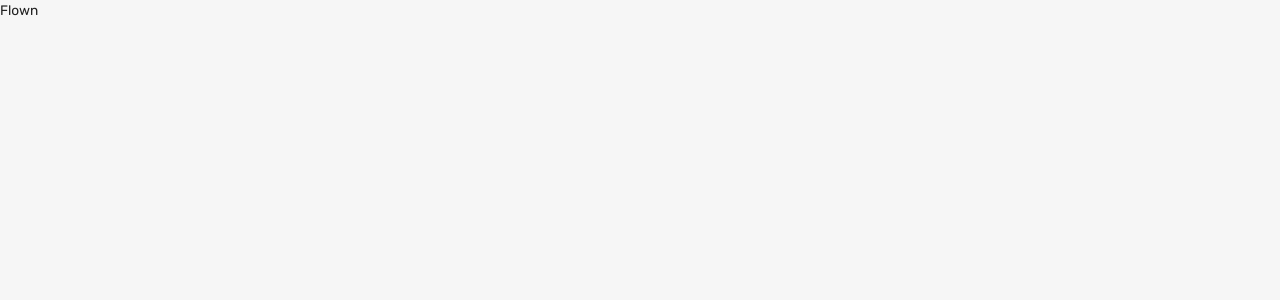
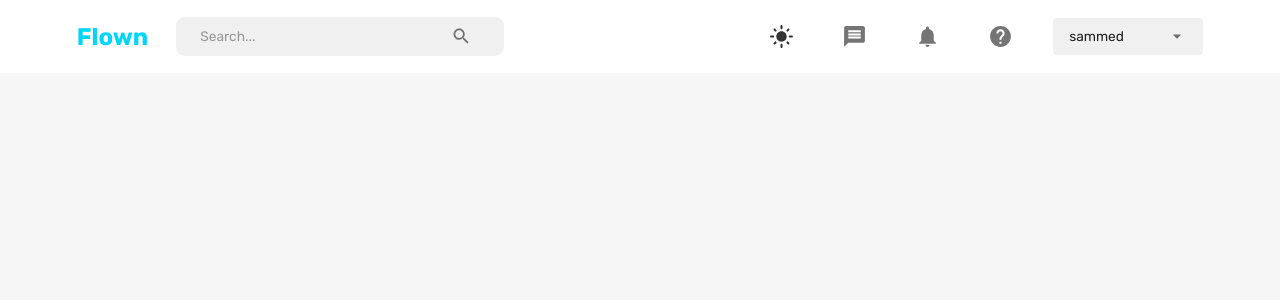
Before and after one commit to sammed-sankonatti/flown, a React (Vite) app: page / in a window 1280 px wide. Shown: the top 300 px of the page. Built offline with nearby package versions, Linux system fonts and the light colour scheme.

Commit message:
responsive navbar section, can be even more optimized

```diff
--- /dev/null
+++ b/src/components/FlexBetween.jsx
@@ -0,0 +1,10 @@
+import { Box } from "@mui/material";
+import { styled } from "@mui/system";
+
+const FlexBetween = styled(Box)({
+  display: "flex",
+  justifyContent: "space-between",
+  alignItems: "center",
+});
+
+export default FlexBetween;
--- /dev/null
+++ b/src/components/NavBar.jsx
@@ -0,0 +1,191 @@
+import React from 'react'
+import { useState } from "react";
+import { Box, IconButton, InputBase, Typography, Select, MenuItem, FormControl, useTheme, useMediaQuery } from "@mui/material";
+import { Search, Message, DarkMode, LightMode, Notifications, Help, Menu, Close} from "@mui/icons-material";
+import { useDispatch, useSelector } from "react-redux";
+import { setMode } from '../features/themeSlice';
+import { useNavigate } from "react-router-dom";
+import FlexBetween from './FlexBetween';
+
+
+const NavBar = () => {
+  const [isMobileMenuToggled, setIsMobileMenuToggled] = useState(false);
+  const dispatch = useDispatch();
+  const navigate = useNavigate();
+  const user = useSelector((state) => state.auth.user);
+  const isNonMobileScreens = useMediaQuery("(min-width: 1000px)");
+
+  const theme = useTheme();
+  const neutralLight = theme.palette.neutral.light;
+  const dark = theme.palette.neutral.dark;
+  const background = theme.palette.background.default;
+  const primaryLight = theme.palette.primary.light;
+  const alt = theme.palette.background.alt;
+
+  const userName = user?.firstName || "sammed"
+
+  return (
+    <FlexBetween padding="1rem 6%" bgcolor={alt}>
+      <FlexBetween gap="1.75rem">
+        <Typography
+          fontWeight="bold"
+          fontSize="clamp(1rem, 1.5rem, 2.25rem)"
+          color="primary"
+          onClick={() => navigate("/")}
+          sx={{
+            "&:hover": {
+              color: primaryLight,
+              cursor: "pointer",
+            },
+          }}
+        >
+        Flown
+        </Typography>
+        {isNonMobileScreens && (
+          <FlexBetween
+            backgroundColor={neutralLight}
+            borderRadius="9px"
+            gap="3rem"
+            padding="0.1rem 1.5rem"
+          >
+            <InputBase placeholder="Search..." />
+            <IconButton>
+              <Search />
+            </IconButton>
+          </FlexBetween>
+        )}
+      </FlexBetween>
+
+      {/* VIEW ON DESKTOP SCREEN */}
+      {isNonMobileScreens ? (
+        <FlexBetween gap="2rem">
+          <IconButton onClick={() => dispatch(setMode())}>
+            {theme.palette.mode === "dark" ? (
+                <DarkMode sx={{ fontSize: "25px" }} />
+              ) : (
+                <LightMode sx={{ color: dark, fontSize: "25px" }} />
+              )}
+          </IconButton>
+          <IconButton>
+            <Message sx={{ fontSize: "25px" }} />
+          </IconButton>
+          <IconButton>
+            <Notifications sx={{ fontSize: "25px" }} />
+          </IconButton>
+          <IconButton>
+            <Help sx={{ fontSize: "25px" }} />
+          </IconButton>
+          <FormControl variant="standard" value={userName}>
+            <Select
+              value={userName}
+              sx={{
+                backgroundColor: neutralLight,
+                width: "150px",
+                borderRadius: "0.25rem",
+                p: "0.25rem 1rem",
+                "& .MuiSvgIcon-root": {
+                  pr: "0.25rem",
+                  width: "3rem",
+                },
+                "& .MuiSelect-select:focus": {
+                  backgroundColor: neutralLight,
+                },
+              }}
+              input={<InputBase />}
+            >
+              <MenuItem value={userName}>
+                <Typography>{userName}</Typography>
+              </MenuItem>
+              <MenuItem onClick={()=> navigate("/login")}>Log Out</MenuItem>
+            </Select>
+          </FormControl>
+        </FlexBetween>
+      ) : (
+        <IconButton onClick={() => setIsMobileMenuToggled(!isMobileMenuToggled)}>
+          <Menu />
+        </IconButton>
+      )}
+
+    {/* VIEW ON MOBILE SCREEN */}
+    {!isNonMobileScreens && isMobileMenuToggled && (
+      <Box
+        position="fixed"
+        right="0"
+        bottom="0"
+        height="100%"
+        zIndex="10"
+        maxWidth="500px"
+        minWidth="300px"
+        backgroundColor={background}
+      >
+        {/* CLOSE ICON */}
+          <Box display="flex" justifyContent="flex-end" p="1rem">
+            <IconButton
+              onClick={() => setIsMobileMenuToggled(!isMobileMenuToggled)}
+            >
+              <Close />
+            </IconButton>
+          </Box>
+          {/* MENU ITEMS */}
+          <FlexBetween
+            display="flex"
+            flexDirection="column"
+            justifyContent="center"
+            alignItems="center"
+            gap="3rem"
+          >
+            <IconButton
+              onClick={() => dispatch(setMode())}
+              sx={{ fontSize: "25px" }}
+            >
+              {theme.palette.mode === "dark" ? (
+                <DarkMode sx={{ fontSize: "25px" }} />
+              ) : (
+                <LightMode sx={{ color: dark, fontSize: "25px" }} />
+              )}
+            </IconButton>
+            <IconButton>
+              <Message sx={{ fontSize: "25px" }} />
+            </IconButton>
+            <IconButton>
+              <Notifications sx={{ fontSize: "25px" }} />
+            </IconButton>
+            <IconButton>
+              <Help sx={{ fontSize: "25px" }} />
+            </IconButton>
+            <FormControl variant="standard" value={userName}>
+              <Select
+                value={userName}
+                sx={{
+                  backgroundColor: neutralLight,
+                  width: "150px",
+                  borderRadius: "0.25rem",
+                  p: "0.25rem 1rem",
+                  "& .MuiSvgIcon-root": {
+                    pr: "0.25rem",
+                    width: "3rem",
+                  },
+                  "& .MuiSelect-select:focus": {
+                    backgroundColor: neutralLight,
+                  },
+                }}
+                input={<InputBase />}
+              >
+                <MenuItem value={userName}>
+                  <Typography>{userName}</Typography>
+                </MenuItem>
+                <MenuItem onClick={() => navigate("/login")}>
+                  Log Out
+                </MenuItem>
+              </Select>
+            </FormControl>
+          </FlexBetween>
+      </Box>
+    )}
+
+
+    </FlexBetween>
+  )
+}
+
+export default NavBar
--- a/src/pages/homePage/index.jsx
+++ b/src/pages/homePage/index.jsx
@@ -1,8 +1,12 @@
+import { Box } from '@mui/material'
+import NavBar from '../../components/NavBar'
 import React from 'react'
 
 const HomePage = () => {
   return (
-    <div>Flown</div>
+    <Box>
+      <NavBar />
+    </Box>
   )
 }
 
```
Also changed, not shown: src/components/footer/Footer.jsx (deleted, +0 -9 lines), src/components/navbar/NavBar.jsx (deleted, +0 -9 lines).
